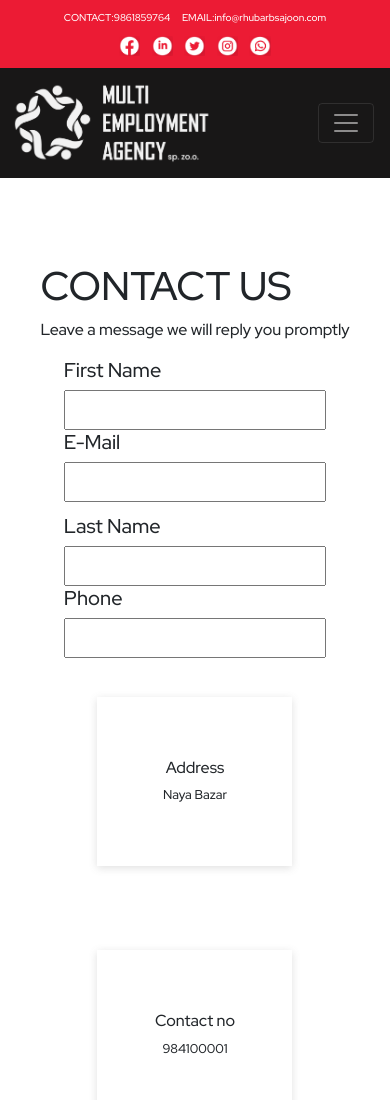
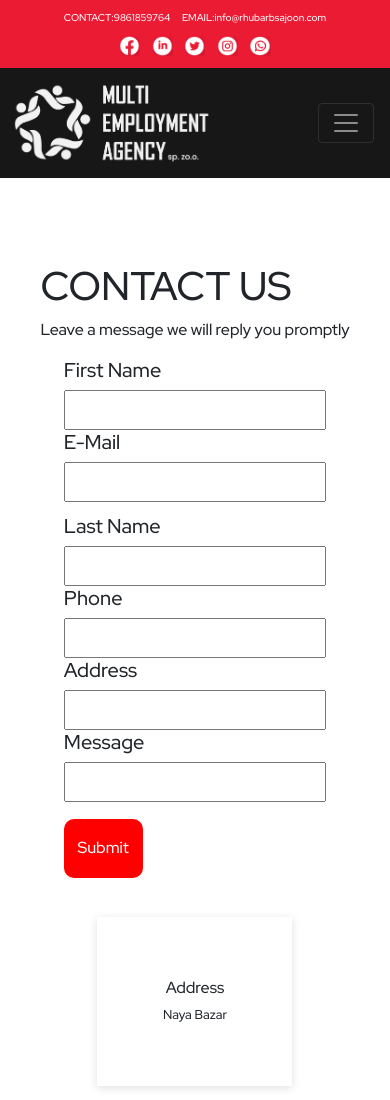
Before and after one commit to ashrinkc/JobPortal, a React (Create React App) app: page /contact in a window 390 px wide. Shown: the top 1100 px of the page. Built offline with nearby package versions, Linux system fonts and the light colour scheme; a web font is replaced by a local one.

Commit message:
responsiveness

```diff
--- a/src/Page/Contact/Contact.js
+++ b/src/Page/Contact/Contact.js
@@ -27,6 +27,15 @@ const Contact = () => {
                   <input />
                   <h5>Phone</h5>
                   <input />
+                  <div className="mobileInput">
+                    <h5>Address</h5>
+                    <input />
+                    <h5>Message</h5>
+                    <input />
+                    <div className="contactBtnContainer">
+                      <button className="contactSubmitbtn">Submit</button>
+                    </div>
+                  </div>
                 </div>
               </div>
               <div className="BigMsg">
--- a/src/Page/Contact/contact.css
+++ b/src/Page/Contact/contact.css
@@ -89,9 +89,19 @@ input {
     margin-top: 10vh;
 }
 
+.mobileInput{
+    display: none;
+}
+
 @media only screen and (max-width: 980px) {
     .mainContactContainer {
         /* width: 85rem; */
+    }
+    .mobileInput{
+        display: block;
+    }
+    .contactSubmitbtn{
+        width: 30%;
     }
     .inputField{
         /* width: 100vw; */
--- a/src/Page/Home/home.css
+++ b/src/Page/Home/home.css
@@ -18,8 +18,8 @@
     cursor: pointer;
 }
 .homeInfo>h1{
-    font-family: 'Red Hat Display',
-        sans-serif;
+    /* font-family: 'Red Hat Display',
+        sans-serif; */
     font-size: 3rem;
 
 }
@@ -264,7 +264,7 @@
     margin: 5vw 0;
     width: 90%;
 
-    height: 60vh;
+    /* height: 60vh; */
 }
 
 .topSearch>h2{
@@ -505,8 +505,8 @@ button:hover{
         align-items: center;
     }
         .homeInfo>h1{
-            /* font-size: 50px; */
-            font-family: fantasy;
+            font-size: 2rem;
+            /* font-family: fantasy; */
         }
         .homeInfo>small{
             /* font-size: 30px; */
--- a/src/Page/Recruitment/recruitment.css
+++ b/src/Page/Recruitment/recruitment.css
@@ -23,7 +23,7 @@
 
 .recImg>img{
     width: 85vw;
-    height: 60vh;
+    height: auto;
 }
 
 .recruitmentInfo{
```
Also changed, not shown: src/Page/AboutUs/aboutus.css (+12 -0 lines).
